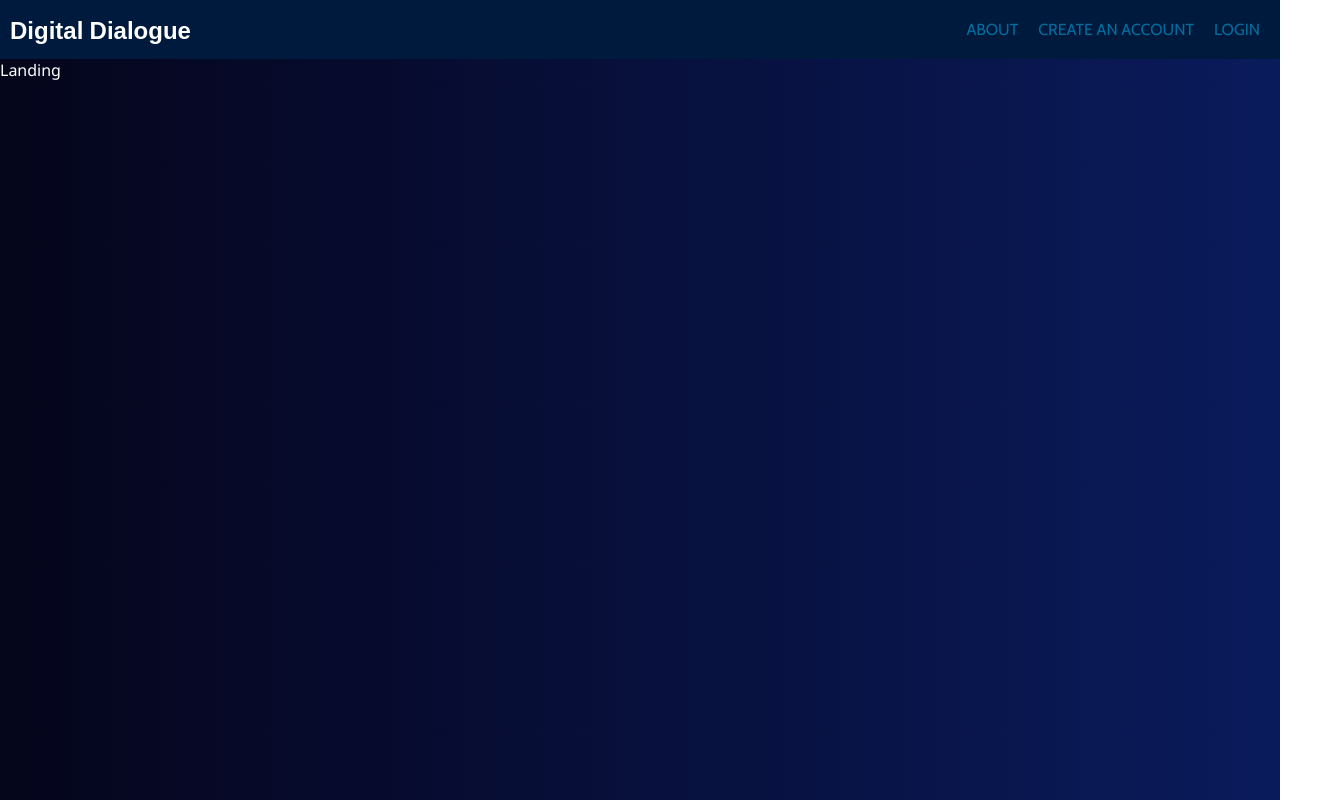
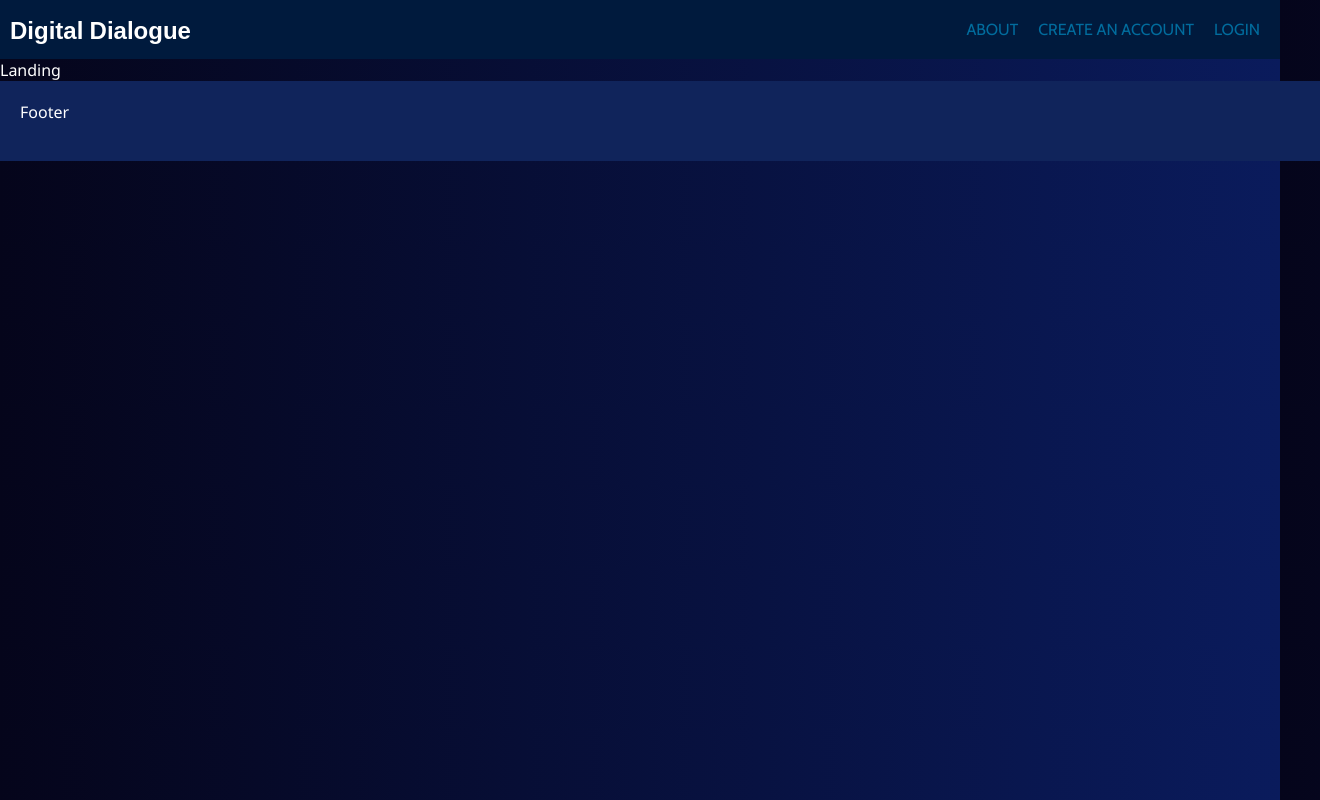
Before and after one commit to Hairum-Qureshi/mern-blog, a React (Vite) app in the folder frontend/: page / in a window 1280 px wide. Shown: the whole page, 1320 px wide, since content can reach past the window. Built offline with nearby package versions, Linux system fonts and the light colour scheme; no server answers; a web font is replaced by a local one.

Commit message:
created Footer component and added it to App.tsx so it appears in all the pages

```diff
--- a/frontend/src/components/App.tsx
+++ b/frontend/src/components/App.tsx
@@ -11,6 +11,7 @@ import { AuthProvider } from "../contexts/authContext";
 import Form from "./blogs/Form";
 import About from "./About";
 import Blog from "./blogs/Blog";
+import Footer from "./Footer";
 
 function App() {
 	return (
@@ -34,6 +35,7 @@ function App() {
 						<Route path="/blogs/:blog_id/:blog_name/edit" element={<Form />} />
 						<Route path="*" element={<NotFound />} />
 					</Routes>
+					<Footer />
 				</GoogleOAuthProvider>
 			</AuthProvider>
 		</BrowserRouter>
--- /dev/null
+++ b/frontend/src/components/Footer.tsx
@@ -0,0 +1,5 @@
+import "../css/app.css";
+
+export default function Footer() {
+	return <footer>Footer</footer>;
+}
--- a/frontend/src/components/profile/Blogs.tsx
+++ b/frontend/src/components/profile/Blogs.tsx
@@ -84,6 +84,9 @@ export default function Blogs() {
 		// TODO - add logic to display text if the user doesn't have any blogs posted
 		// TODO - need to fix logic regarding displaying blogs that are unpublished to other users. It does not work
 		// TODO - look into whether or not the way you have the publish/unpublish logic
+		// TODO - need to figure out how to make the account's num blogs counter go down without doing a page refresh when the user deletes a blog
+		// TODO - check why a newly created blog post is unpublished by default
+		// TODO - redesign the blog posts layout/divs
 
 		<>
 			<div className={profile_css.blogsContainer}>
--- a/frontend/src/components/settings/ArchivedBlogs.tsx
+++ b/frontend/src/components/settings/ArchivedBlogs.tsx
@@ -37,7 +37,7 @@ export default function ArchivedBlogs() {
 		<>
 			<div className={settings_css.settingsContainer}>
 				<div className={settings_css.header}>
-					<h3>Your Archived Blogs</h3>
+					<h3>YOUR ARCHIVED BLOGS</h3>
 				</div>
 				{archivedBlogs.length > 0 ? (
 					archivedBlogs.map((blog: Blog) => {
--- a/frontend/src/css/app.css
+++ b/frontend/src/css/app.css
@@ -57,3 +57,12 @@ body {
 	border: 1.5px solid rgb(37, 70, 126);
 	margin: 0 10px 0 10px;
 }
+
+footer {
+	position: absolute;
+	width: 100%;
+	height: 2.5rem;
+	background-color: rgb(16, 36, 91);
+	color: white;
+	padding: 20px;
+}
--- a/frontend/src/css/blog.module.css
+++ b/frontend/src/css/blog.module.css
@@ -6,6 +6,7 @@
 	width: 70%;
 	margin: 3% auto;
 	border-radius: 5px;
+	word-wrap: break-word;
 	/* background-color: rgb(13, 29, 52); */
 }
 
--- a/frontend/src/css/profile.module.css
+++ b/frontend/src/css/profile.module.css
@@ -196,6 +196,7 @@
 	margin-top: -10px;
 	width: 100%;
 	box-sizing: border-box;
+	word-wrap: break-word;
 }
 
 .blogsContainer .blogs .container {
--- a/frontend/src/css/settings.module.css
+++ b/frontend/src/css/settings.module.css
@@ -59,6 +59,7 @@ body {
 	flex-direction: column;
 	border: 1px solid rgb(34, 56, 84);
 	border-radius: 5px;
+	word-wrap: break-word;
 }
 
 .settingsContainer .header {
```
